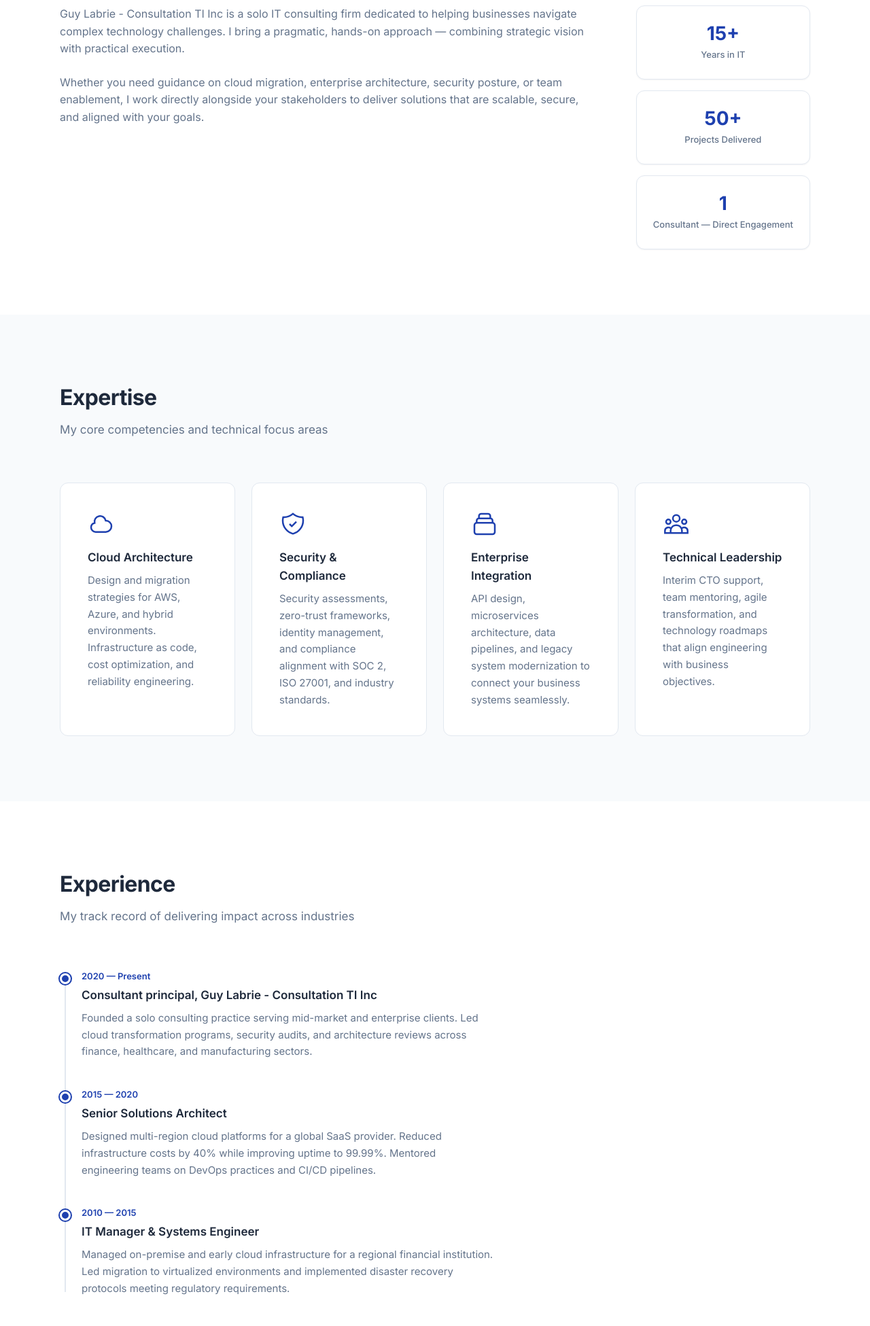
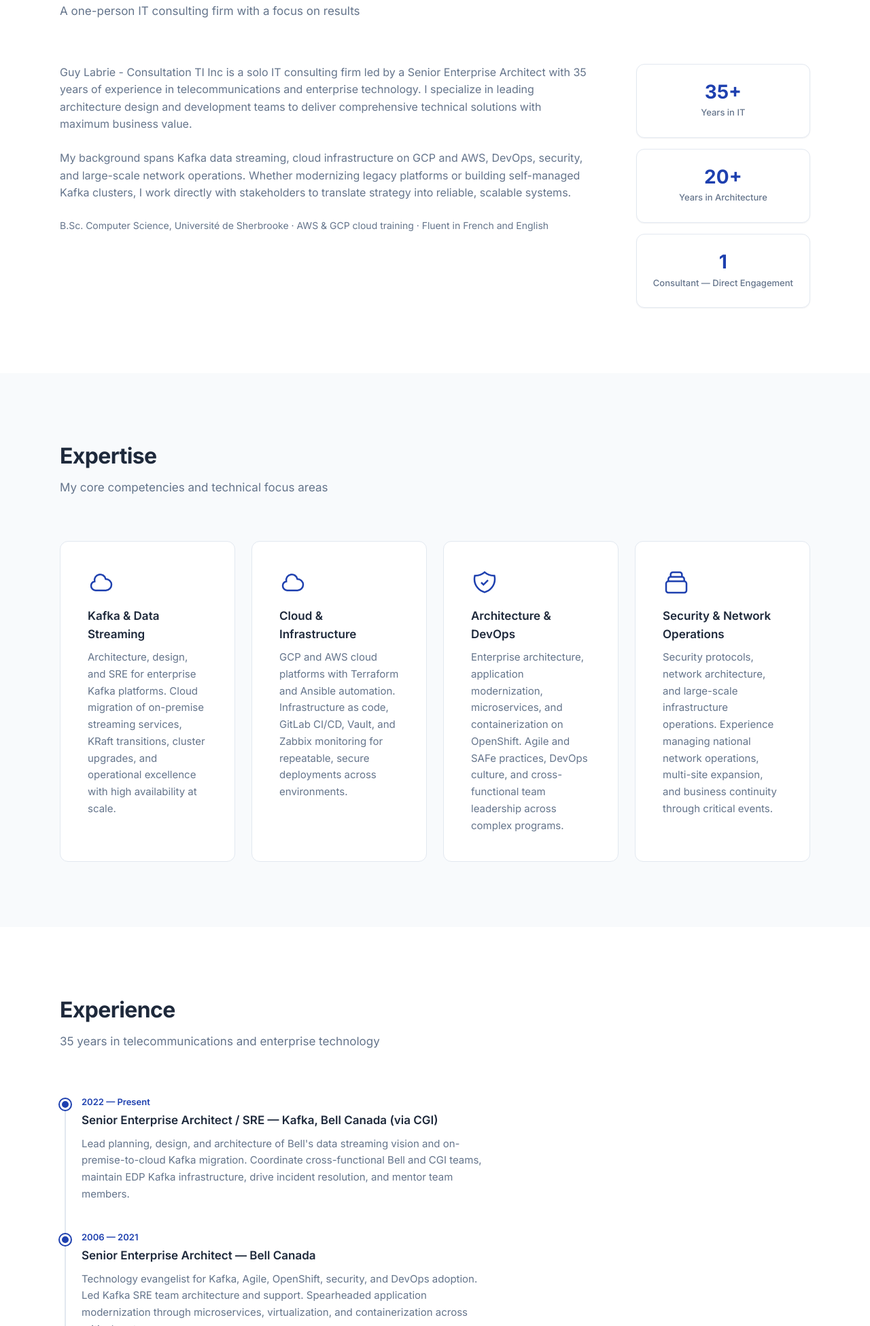
Before and after one commit to gnlabrie/cgsc-website, a website: page index.html in a window 1280 px wide. Shown: the part 849-2800 px from the top of the page at 68% size. Drawn offline with Linux system fonts and the light colour scheme.

Commit message:
Revise index.html to highlight extensive experience and expertise in enterprise architecture, data streaming, and cloud solutions. Update hero section and about text for clarity and impact. Modify README to reflect changes in contact links. Add CSS styling for credentials section.

```diff
--- a/index.html
+++ b/index.html
@@ -3,7 +3,7 @@
 <head>
   <meta charset="UTF-8">
   <meta name="viewport" content="width=device-width, initial-scale=1.0">
-  <meta name="description" content="Guy Labrie - Consultation TI Inc — Solo IT consulting practice. Expert guidance in cloud architecture, digital transformation, and enterprise solutions.">
+  <meta name="description" content="Guy Labrie - Consultation TI Inc — Senior Enterprise Architect with 35 years of experience. Expertise in Kafka, cloud infrastructure, DevOps, and telecommunications.">
   <title>Guy Labrie - Consultation TI Inc</title>
   <link rel="canonical" href="https://cgsc.ca/">
   <link rel="preconnect" href="https://fonts.googleapis.com">
@@ -34,12 +34,12 @@
   <main>
     <section class="hero">
       <div class="container hero-content">
-        <p class="hero-eyebrow">Guy Labrie - Consultation TI Inc</p>
-        <h1>Technology solutions that drive business forward</h1>
+        <p class="hero-eyebrow">Senior Enterprise Architect · Consultation TI</p>
+        <h1>Architecture and data streaming solutions that deliver business value</h1>
         <p class="hero-lead">
-          Guy Labrie - Consultation TI Inc is a solo IT consulting practice.
-          I help organizations design, build, and optimize technology strategies —
-          from cloud infrastructure to digital transformation.
+          Guy Labrie - Consultation TI Inc is a solo IT consulting practice backed by
+          35 years of experience leading architecture, DevOps, and data streaming initiatives —
+          from Kafka platforms on GCP to enterprise modernization in telecommunications.
         </p>
         <div class="hero-actions">
           <a href="#projects" class="btn btn-primary">View Projects</a>
@@ -57,26 +57,31 @@
         <div class="about-grid">
           <div class="about-text">
             <p>
-              Guy Labrie - Consultation TI Inc is a solo IT consulting firm
-              dedicated to helping businesses navigate complex technology challenges.
-              I bring a pragmatic, hands-on approach — combining strategic vision
-              with practical execution.
+              Guy Labrie - Consultation TI Inc is a solo IT consulting firm led by a
+              Senior Enterprise Architect with 35 years of experience in telecommunications
+              and enterprise technology. I specialize in leading architecture design and
+              development teams to deliver comprehensive technical solutions with maximum
+              business value.
             </p>
             <p>
-              Whether you need guidance on cloud migration, enterprise architecture,
-              security posture, or team enablement, I work directly alongside your
-              stakeholders to deliver solutions that are scalable, secure, and aligned
-              with your goals.
+              My background spans Kafka data streaming, cloud infrastructure on GCP and AWS,
+              DevOps, security, and large-scale network operations. Whether modernizing
+              legacy platforms or building self-managed Kafka clusters, I work directly
+              with stakeholders to translate strategy into reliable, scalable systems.
+            </p>
+            <p class="about-credentials">
+              B.Sc. Computer Science, Université de Sherbrooke · AWS &amp; GCP cloud training
+              · Fluent in French and English
             </p>
           </div>
           <div class="about-highlights">
             <div class="highlight-card">
-              <span class="highlight-number">15+</span>
+              <span class="highlight-number">35+</span>
               <span class="highlight-label">Years in IT</span>
             </div>
             <div class="highlight-card">
-              <span class="highlight-number">50+</span>
-              <span class="highlight-label">Projects Delivered</span>
+              <span class="highlight-number">20+</span>
+              <span class="highlight-label">Years in Architecture</span>
             </div>
             <div class="highlight-card">
               <span class="highlight-number">1</span>
@@ -100,8 +105,17 @@
                 <path d="M3 15a4 4 0 004 4h9a5 5 0 10-.1-9.999 5.002 5.002 0 10-9.78 2.096A4.001 4.001 0 003 15z"/>
               </svg>
             </div>
-            <h3>Cloud Architecture</h3>
-            <p>Design and migration strategies for AWS, Azure, and hybrid environments. Infrastructure as code, cost optimization, and reliability engineering.</p>
+            <h3>Kafka & Data Streaming</h3>
+            <p>Architecture, design, and SRE for enterprise Kafka platforms. Cloud migration of on-premise streaming services, KRaft transitions, cluster upgrades, and operational excellence with high availability at scale.</p>
+          </article>
+          <article class="expertise-card">
+            <div class="expertise-icon" aria-hidden="true">
+              <svg viewBox="0 0 24 24" fill="none" stroke="currentColor" stroke-width="1.5">
+                <path d="M3 15a4 4 0 004 4h9a5 5 0 10-.1-9.999 5.002 5.002 0 10-9.78 2.096A4.001 4.001 0 003 15z"/>
+              </svg>
+            </div>
+            <h3>Cloud & Infrastructure</h3>
+            <p>GCP and AWS cloud platforms with Terraform and Ansible automation. Infrastructure as code, GitLab CI/CD, Vault, and Zabbix monitoring for repeatable, secure deployments across environments.</p>
           </article>
           <article class="expertise-card">
             <div class="expertise-icon" aria-hidden="true">
@@ -109,8 +123,8 @@
                 <path d="M9 12l2 2 4-4m5.618-4.016A11.955 11.955 0 0112 2.944a11.955 11.955 0 01-8.618 3.04A12.02 12.02 0 003 9c0 5.591 3.824 10.29 9 11.622 5.176-1.332 9-6.03 9-11.622 0-1.042-.133-2.052-.382-3.016z"/>
               </svg>
             </div>
-            <h3>Security & Compliance</h3>
-            <p>Security assessments, zero-trust frameworks, identity management, and compliance alignment with SOC 2, ISO 27001, and industry standards.</p>
+            <h3>Architecture & DevOps</h3>
+            <p>Enterprise architecture, application modernization, microservices, and containerization on OpenShift. Agile and SAFe practices, DevOps culture, and cross-functional team leadership across complex programs.</p>
           </article>
           <article class="expertise-card">
             <div class="expertise-icon" aria-hidden="true">
@@ -118,17 +132,8 @@
                 <path d="M19 11H5m14 0a2 2 0 012 2v6a2 2 0 01-2 2H5a2 2 0 01-2-2v-6a2 2 0 012-2m14 0V9a2 2 0 00-2-2M5 11V9a2 2 0 012-2m0 0V5a2 2 0 012-2h6a2 2 0 012 2v2M7 7h10"/>
               </svg>
             </div>
-            <h3>Enterprise Integration</h3>
-            <p>API design, microservices architecture, data pipelines, and legacy system modernization to connect your business systems seamlessly.</p>
-          </article>
-          <article class="expertise-card">
-            <div class="expertise-icon" aria-hidden="true">
-              <svg viewBox="0 0 24 24" fill="none" stroke="currentColor" stroke-width="1.5">
-                <path d="M17 20h5v-2a3 3 0 00-5.356-1.857M17 20H7m10 0v-2c0-.656-.126-1.283-.356-1.857M7 20H2v-2a3 3 0 015.356-1.857M7 20v-2c0-.656.126-1.283.356-1.857m0 0a5.002 5.002 0 019.288 0M15 7a3 3 0 11-6 0 3 3 0 016 0zm6 3a2 2 0 11-4 0 2 2 0 014 0zM7 10a2 2 0 11-4 0 2 2 0 014 0z"/>
-              </svg>
-            </div>
-            <h3>Technical Leadership</h3>
-            <p>Interim CTO support, team mentoring, agile transformation, and technology roadmaps that align engineering with business objectives.</p>
+            <h3>Security & Network Operations</h3>
+            <p>Security protocols, network architecture, and large-scale infrastructure operations. Experience managing national network operations, multi-site expansion, and business continuity through critical events.</p>
           </article>
         </div>
       </div>
@@ -138,31 +143,39 @@
       <div class="container">
         <div class="section-header">
           <h2>Experience</h2>
-          <p class="section-subtitle">My track record of delivering impact across industries</p>
+          <p class="section-subtitle">35 years in telecommunications and enterprise technology</p>
         </div>
         <div class="timeline">
           <article class="timeline-item">
             <div class="timeline-marker"></div>
             <div class="timeline-content">
-              <time datetime="2020">2020 — Present</time>
-              <h3>Consultant principal, Guy Labrie - Consultation TI Inc</h3>
-              <p>Founded a solo consulting practice serving mid-market and enterprise clients. Led cloud transformation programs, security audits, and architecture reviews across finance, healthcare, and manufacturing sectors.</p>
+              <time datetime="2022-01">2022 — Present</time>
+              <h3>Senior Enterprise Architect / SRE — Kafka, Bell Canada (via CGI)</h3>
+              <p>Lead planning, design, and architecture of Bell's data streaming vision and on-premise-to-cloud Kafka migration. Coordinate cross-functional Bell and CGI teams, maintain EDP Kafka infrastructure, drive incident resolution, and mentor team members.</p>
             </div>
           </article>
           <article class="timeline-item">
             <div class="timeline-marker"></div>
             <div class="timeline-content">
-              <time datetime="2015">2015 — 2020</time>
-              <h3>Senior Solutions Architect</h3>
-              <p>Designed multi-region cloud platforms for a global SaaS provider. Reduced infrastructure costs by 40% while improving uptime to 99.99%. Mentored engineering teams on DevOps practices and CI/CD pipelines.</p>
+              <time datetime="2006-11">2006 — 2021</time>
+              <h3>Senior Enterprise Architect — Bell Canada</h3>
+              <p>Technology evangelist for Kafka, Agile, OpenShift, security, and DevOps adoption. Led Kafka SRE team architecture and support. Spearheaded application modernization through microservices, virtualization, and containerization across critical systems.</p>
             </div>
           </article>
           <article class="timeline-item">
             <div class="timeline-marker"></div>
             <div class="timeline-content">
-              <time datetime="2010">2010 — 2015</time>
-              <h3>IT Manager & Systems Engineer</h3>
-              <p>Managed on-premise and early cloud infrastructure for a regional financial institution. Led migration to virtualized environments and implemented disaster recovery protocols meeting regulatory requirements.</p>
+              <time datetime="1992-10">1992 — 2006</time>
+              <h3>Senior Technical Advisor — Bell Canada</h3>
+              <p>Managed the National Network Operation Center and directed corporate network expansion to 100+ sites. Led three major OS migrations from Solaris to Windows NT and Windows XP, ensuring business continuity through the Ice Storm, Y2K, and 9/11 events.</p>
+            </div>
+          </article>
+          <article class="timeline-item">
+            <div class="timeline-marker"></div>
+            <div class="timeline-content">
+              <time datetime="1988-12">1988 — 1992</time>
+              <h3>System Administrator — Bell Canada</h3>
+              <p>Established one of Bell's first PC networks using Banyan VINES and expanded it from a dozen workstations to 250 workstations and 5 servers — laying the foundation for the organization's network infrastructure growth.</p>
             </div>
           </article>
         </div>
@@ -204,6 +217,18 @@
               </svg>
               contact@cgsc.ca
             </a>
+            <a href="docs/CGI%20CV%20Guy%20Labrie%20-%20English%20-%20202601.pdf" class="social-link" target="_blank" rel="noopener noreferrer" aria-label="CV in English">
+              <svg viewBox="0 0 24 24" fill="none" stroke="currentColor" stroke-width="1.5" aria-hidden="true">
+                <path d="M9 12h6m-6 4h6m2 5H7a2 2 0 01-2-2V5a2 2 0 012-2h5.586a1 1 0 01.707.293l5.414 5.414a1 1 0 01.293.707V19a2 2 0 01-2 2z"/>
+              </svg>
+              CV (English)
+            </a>
+            <a href="docs/CGI%20CV%20Guy%20Labrie%20-%20Francais%20-%20202601.pdf" class="social-link" target="_blank" rel="noopener noreferrer" aria-label="CV en français">
+              <svg viewBox="0 0 24 24" fill="none" stroke="currentColor" stroke-width="1.5" aria-hidden="true">
+                <path d="M9 12h6m-6 4h6m2 5H7a2 2 0 01-2-2V5a2 2 0 012-2h5.586a1 1 0 01.707.293l5.414 5.414a1 1 0 01.293.707V19a2 2 0 01-2 2z"/>
+              </svg>
+              CV (Français)
+            </a>
           </div>
         </div>
       </div>
--- a/styles.css
+++ b/styles.css
@@ -256,6 +256,10 @@ a:hover {
 .about-text p {
   color: var(--color-text-muted);
   margin-bottom: var(--space-md);
+}
+
+.about-credentials {
+  font-size: 0.875rem;
 }
 
 .about-text p:last-child {
```
Also changed, not shown: README.md, 2 other files.
